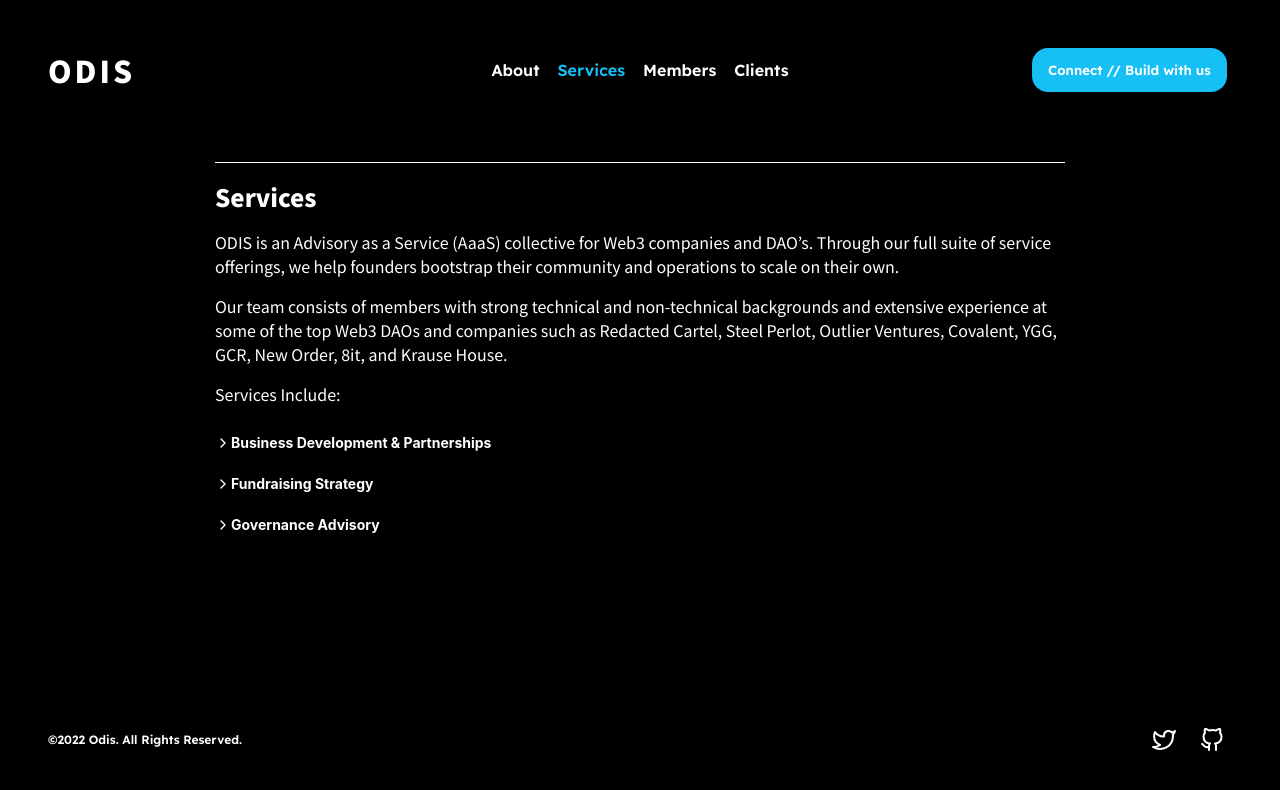
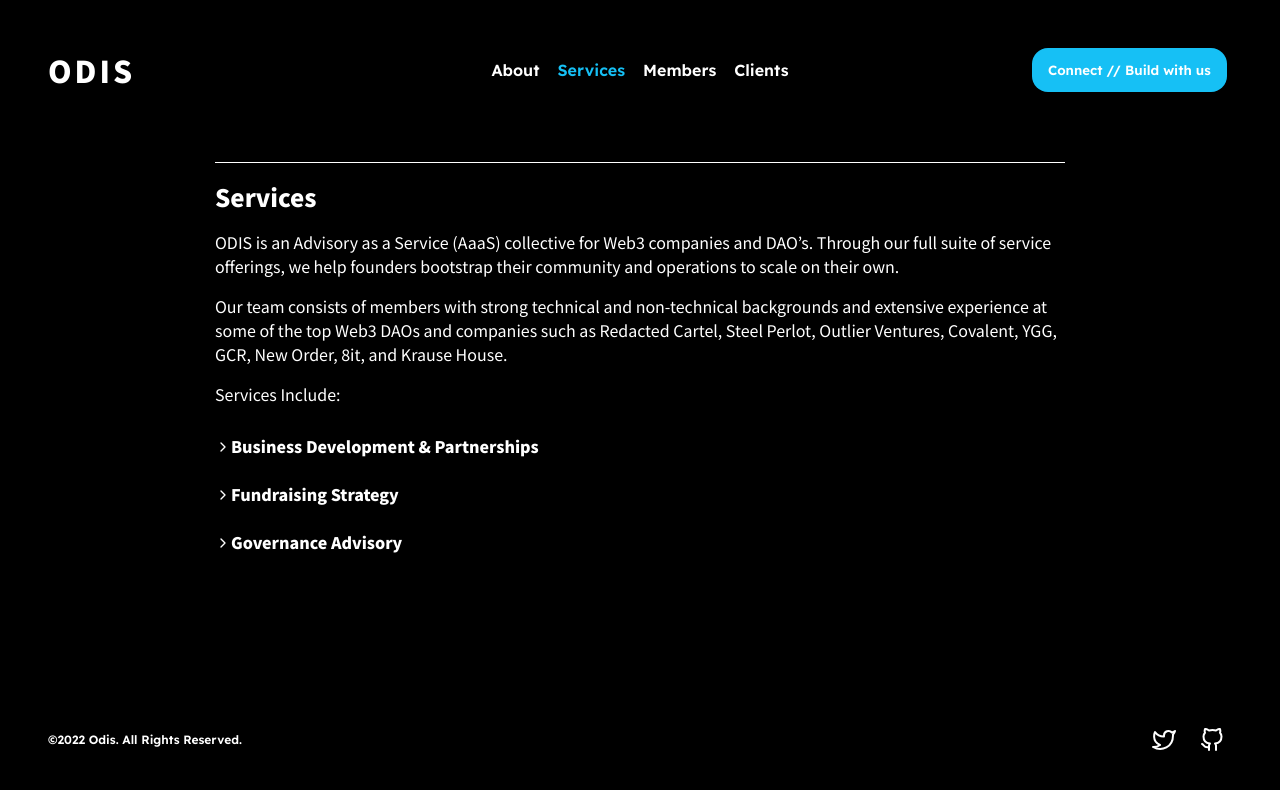
Before and after one commit to smolboydiamonds/smolquants-landing, a React (Create React App) app: page /#/services in a window 1280 px wide. Shown: the top 790 px of the page. Built offline with nearby package versions, Linux system fonts and the light colour scheme.

Commit message:
style: accordion chevron sizing, add left border for better visual hierarchy

```diff
--- a/src/components/Accordion/Accordion.tsx
+++ b/src/components/Accordion/Accordion.tsx
@@ -6,8 +6,9 @@
 const AccordionWrapper = styled.div<{borderColor?: string}>``
 
 const AccordionText = styled.div<{color?: string}>`
+  font-family: 'Noto Sans JP', sans-serif;
   font-weight: 700;
-  font-size: 14px;
+  font-size: 16px;
   margin: 12px 6px 12px 0px;
   color: ${({color}) => color};
 `
@@ -24,6 +25,7 @@
   overflow: hidden;
   display: block;
   padding-left: ${({isOpen}) => (isOpen ? '16px' : 'auto')};
+  border-left: 1px solid white;
 `
 
 export const AccordionSelection = styled.div`
@@ -65,7 +67,7 @@
           color={isOpen ? activeColor : inactiveColor}
           transform={isOpen ? 'rotate(90deg)' : ''}
         >
-          <ChevronRight height={16} width={16} />
+          <ChevronRight height={18} width={16} />
         </Icon>
         <AccordionText color={activeColor}>{accordionText}</AccordionText>
       </ClickableDropdown>
```
